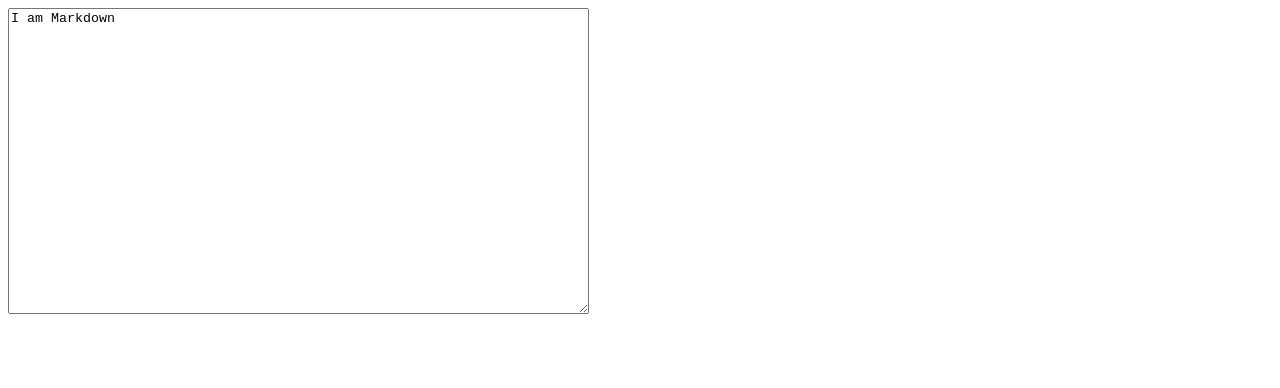
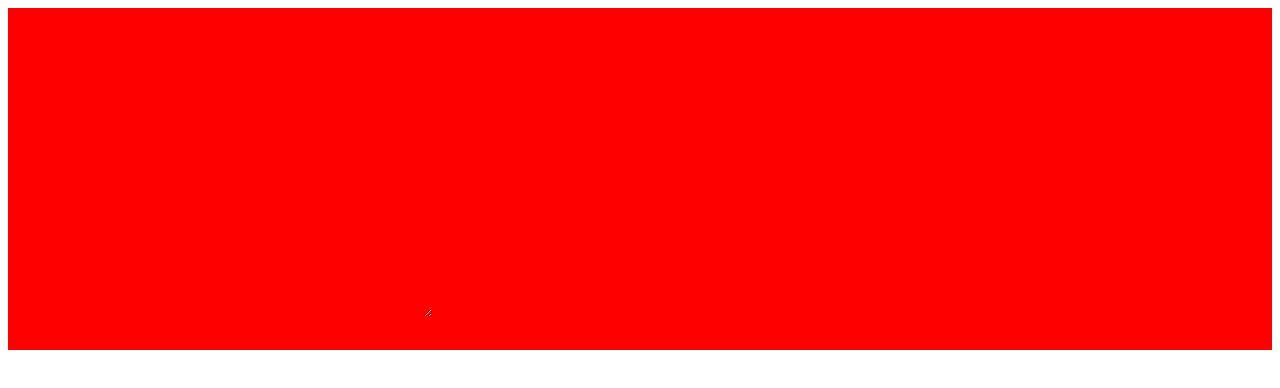
Before and after one commit to sansae/reactMardownPreviewer, a React app: page / in a window 1280 px wide. Built offline with nearby package versions, Linux system fonts and the light colour scheme.

Commit message:
add stylesheets

```diff
--- a/index.html
+++ b/index.html
@@ -1,7 +1,9 @@
 <!DOCTYPE html>
 <html>
   <head>
-    <title></title>
+    <meta charset="utf-8">
+    <link rel="stylesheet" href="/style/style.css">
+    <title>Markdown Previewer</title>
   </head>
   <body>
     <div id="app"></div>
--- a/src/components/markdown.js
+++ b/src/components/markdown.js
@@ -3,8 +3,10 @@ import React from 'react';
 class Markdown extends React.Component {
   render () {
     return (
-      <div>
-        <textarea rows='20' cols='70'>I am Markdown</textarea>
+      <div id="markdown">
+        <div id="markdown">
+          <textarea id="markdown" rows='20' cols='50'>I am Markdown</textarea>
+        </div>
       </div>
     )
   }
--- /dev/null
+++ b/src/components/preview.js
@@ -0,0 +1,13 @@
+import React from 'react';
+
+class Preview extends React.Component {
+  render () {
+    return (
+      <div id="markdown">
+        <div id="markdown">I am preview, and I am currently inside a div</div>
+      </div>
+    )
+  }
+}
+
+export default Preview;
--- a/src/index.js
+++ b/src/index.js
@@ -1,12 +1,23 @@
 import React, {Component} from 'react';
 import ReactDOM from 'react-dom';
 import Markdown from './components/markdown';
+import Preview from './components/preview';
 
 class App extends Component {
+
   render () {
+    // const divStyle = {
+    //   border: '5px solid red'
+    // };
+
     return (
-      <div>
-        <Markdown />
+      <div id="markdown">
+        <div id="markdown">
+          <Markdown />
+        </div>
+        <div id="markdown">
+          <Preview />
+        </div>
       </div>
     );
   }
--- /dev/null
+++ b/style/style.css
@@ -0,0 +1,5 @@
+#markdown {
+  background: red;
+  color: red;
+  border: 1px solid red;
+}
```
